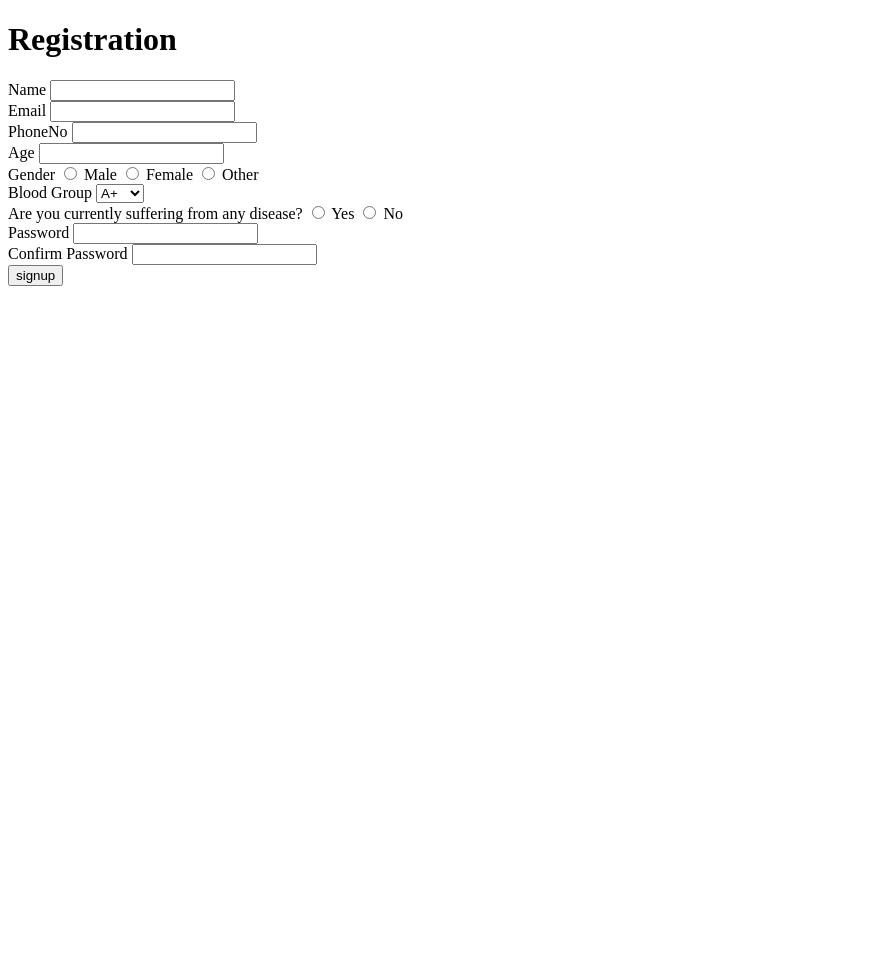
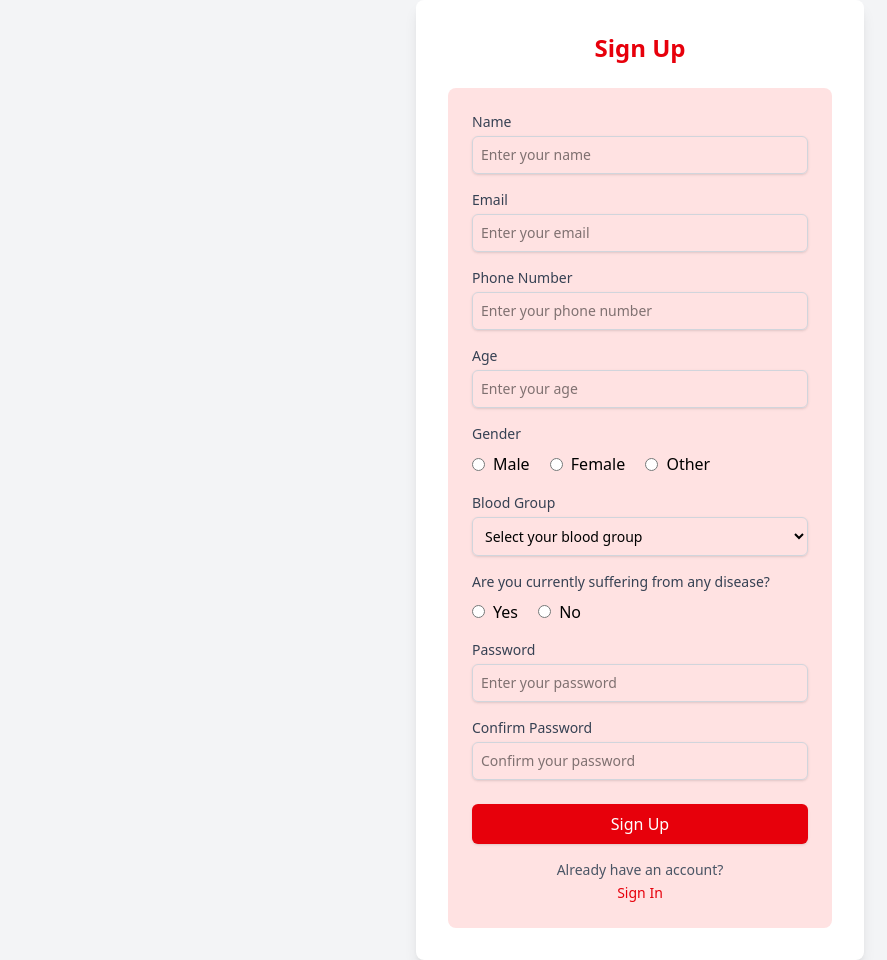
Before and after one commit to sahusateesh8737/Hemova, a PHP site: page /signup.php in a window 1280 px wide. Shown: the whole page, without its empty margins (0-887 px from the left). Before the commit the page ends 286 px from the top, so only its background shows below. Run offline with PHP 8.4, Linux system fonts and the light colour scheme; style sheets or scripts are compiled from the project's sources.

Commit message:
some minor changes

```diff
--- a/signup.php
+++ b/signup.php
@@ -7,8 +7,9 @@ session_start();
     <meta charset="UTF-8">
     <meta name="viewport" content="width=device-width, initial-scale=1.0">
     <title>Signup</title>
+    <link rel="stylesheet" href="./src/output.css">
 </head>
-<body>
+<body class="bg-gray-100 flex items-center justify-center min-h-screen">
 <!-- php code -->
 <?php
 if ($_SERVER['REQUEST_METHOD'] == 'POST') {
@@ -63,30 +64,58 @@ if ($_SERVER['REQUEST_METHOD'] == 'POST') {
 }
 ?>
 
-<div>
-    <div>
-        <h1>Registration</h1>
+<div class="bg-white p-8 rounded-lg shadow-lg w-full max-w-md">
+    <div class="text-center mb-6">
+        <h1 class="text-2xl font-bold text-red-600">Sign Up</h1>
     </div>
-    <form action="" method="POST">
-        <label for="name">Name</label>
-        <input type="text" name="name" required>
-        <br>
-        <label for="email">Email</label>
-        <input type="email" name="email" required>
-        <br>
-        <label for="phoneno">PhoneNo</label>
-        <input type="tel" name="phoneno" required>
-        <br>
-        <label for="age">Age</label>
-        <input type="number" name="age" required>
-        <br>
-        <label for="gender">Gender</label>
-        <input type="radio" name="gender" value="male" required> Male
-        <input type="radio" name="gender" value="female" required> Female
-        <input type="radio" name="gender" value="other" required> Other
-        <br>
-        <label for="blood_group">Blood Group</label>
-        <select name="blood_group" required>
+    <form action="" method="POST" class="bg-red-100 p-6 rounded-lg">
+        <div class="mb-4">
+            <label class="block text-sm font-medium text-gray-700" for="name">Name</label>
+            <input class="mt-1 block w-full p-2 border border-gray-300 rounded-md shadow-sm focus:ring-red-500 focus:border-red-500 sm:text-sm"
+                   type="text" name="name" id="name" placeholder="Enter your name" required>
+        </div>
+
+        <div class="mb-4">
+            <label class="block text-sm font-medium text-gray-700" for="email">Email</label>
+            <input class="mt-1 block w-full p-2 border border-gray-300 rounded-md shadow-sm focus:ring-red-500 focus:border-red-500 sm:text-sm"
+                   type="email" name="email" id="email" placeholder="Enter your email" required>
+        </div>
+
+        <div class="mb-4">
+            <label class="block text-sm font-medium text-gray-700" for="phoneno">Phone Number</label>
+            <input class="mt-1 block w-full p-2 border border-gray-300 rounded-md shadow-sm focus:ring-red-500 focus:border-red-500 sm:text-sm"
+                   type="tel" name="phoneno" id="phoneno" placeholder="Enter your phone number" required>
+        </div>
+
+        <div class="mb-4">
+            <label class="block text-sm font-medium text-gray-700" for="age">Age</label>
+            <input class="mt-1 block w-full p-2 border border-gray-300 rounded-md shadow-sm focus:ring-red-500 focus:border-red-500 sm:text-sm"
+                   type="number" name="age" id="age" placeholder="Enter your age" required>
+        </div>
+
+        <div class="mb-4">
+            <label class="block text-sm font-medium text-gray-700">Gender</label>
+            <div class="mt-2 space-x-4">
+                <label class="inline-flex items-center">
+                    <input type="radio" name="gender" value="male" required class="form-radio text-red-600">
+                    <span class="ml-2">Male</span>
+                </label>
+                <label class="inline-flex items-center">
+                    <input type="radio" name="gender" value="female" required class="form-radio text-red-600">
+                    <span class="ml-2">Female</span>
+                </label>
+                <label class="inline-flex items-center">
+                    <input type="radio" name="gender" value="other" required class="form-radio text-red-600">
+                    <span class="ml-2">Other</span>
+                </label>
+            </div>
+        </div>
+
+        <div class="mb-4">
+            <label class="block text-sm font-medium text-gray-700" for="blood_group">Blood Group</label>
+            <select class="mt-1 block w-full p-2 border border-gray-300 rounded-md shadow-sm focus:ring-red-500 focus:border-red-500 sm:text-sm"
+                    name="blood_group" id="blood_group" required>
+                <option value="">Select your blood group</option>
                 <option value="A+">A+</option>
                 <option value="A-">A-</option>
                 <option value="B+">B+</option>
@@ -96,18 +125,41 @@ if ($_SERVER['REQUEST_METHOD'] == 'POST') {
                 <option value="O+">O+</option>
                 <option value="O-">O-</option>
             </select>
-        <br>
-        <label for="disease">Are you currently suffering from any disease?</label>
-        <input type="radio" name="disease" value="yes" required> Yes
-        <input type="radio" name="disease" value="no" required> No
-        <br>
-        <label for="password">Password</label>
-        <input type="password" name="password" required>
-        <br>
-        <label for="confirm_password">Confirm Password</label>
-        <input type="password" name="confirm_password" required>
-        <br>
-        <input type="submit" value="signup">
+        </div>
+
+        <div class="mb-4">
+            <label class="block text-sm font-medium text-gray-700">Are you currently suffering from any disease?</label>
+            <div class="mt-2 space-x-4">
+                <label class="inline-flex items-center">
+                    <input type="radio" name="disease" value="yes" required class="form-radio text-red-600">
+                    <span class="ml-2">Yes</span>
+                </label>
+                <label class="inline-flex items-center">
+                    <input type="radio" name="disease" value="no" required class="form-radio text-red-600">
+                    <span class="ml-2">No</span>
+                </label>
+            </div>
+        </div>
+
+        <div class="mb-4">
+            <label class="block text-sm font-medium text-gray-700" for="password">Password</label>
+            <input class="mt-1 block w-full p-2 border border-gray-300 rounded-md shadow-sm focus:ring-red-500 focus:border-red-500 sm:text-sm"
+                   type="password" name="password" id="password" placeholder="Enter your password" required>
+        </div>
+
+        <div class="mb-6">
+            <label class="block text-sm font-medium text-gray-700" for="confirm_password">Confirm Password</label>
+            <input class="mt-1 block w-full p-2 border border-gray-300 rounded-md shadow-sm focus:ring-red-500 focus:border-red-500 sm:text-sm"
+                   type="password" name="confirm_password" id="confirm_password" placeholder="Confirm your password" required>
+        </div>
+
+        <input class="w-full bg-red-600 text-white p-2 rounded-md shadow-sm hover:bg-red-700 focus:outline-none focus:ring-2 focus:ring-offset-2 focus:ring-red-500 cursor-pointer"
+               type="submit" value="Sign Up">
+
+        <div class="text-center mt-4">
+            <p class="text-sm text-gray-600">Already have an account?</p>
+            <a href="./signin.php" class="text-sm text-red-600 hover:text-red-800 font-medium">Sign In</a>
+        </div>
     </form>
 </div>
 
```
Lines whose indentation alone changed are shown as unchanged.
